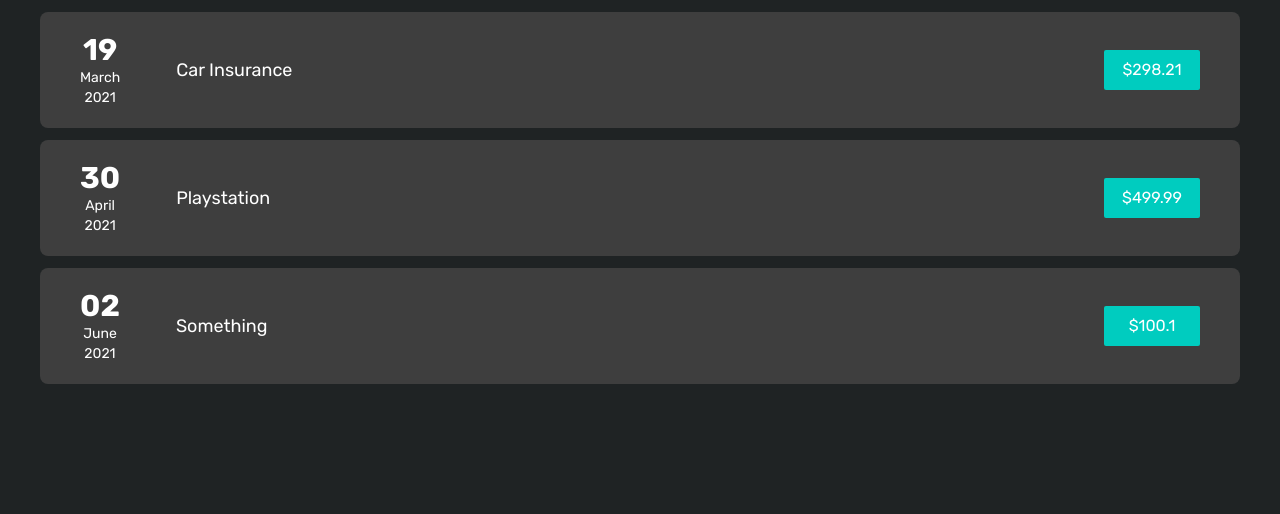
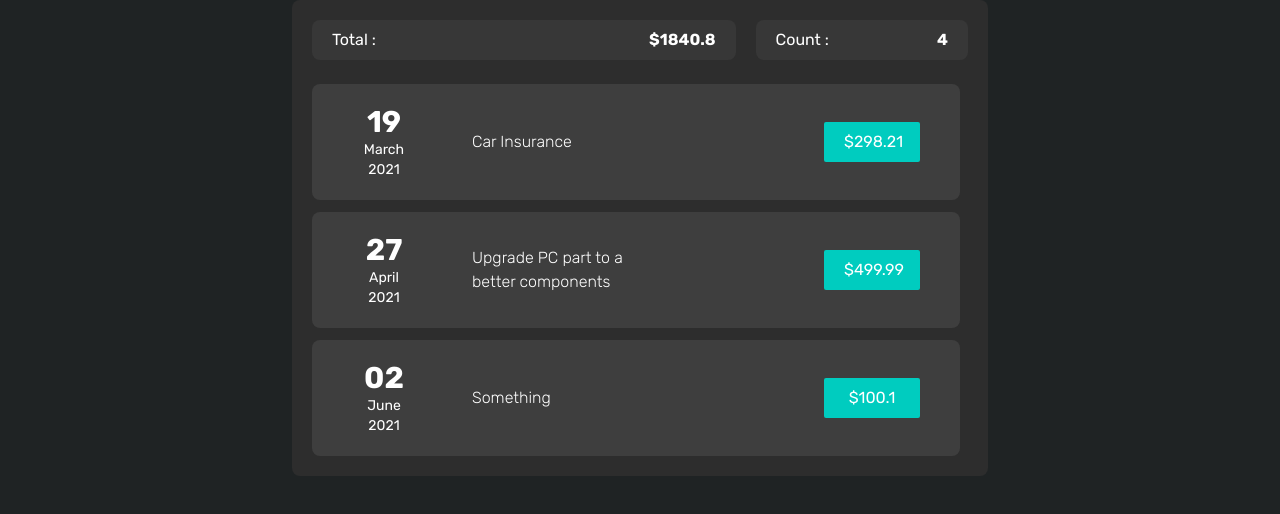
Before and after one commit to hanz-fr/react-expensetracker, a React (Create React App) app: page / in a window 1280 px wide. Shown: the top 514 px of the page. Built offline with nearby package versions, Linux system fonts and the light colour scheme.

Commit message:
(components) : added new one and break down into smaller parts

```diff
--- a/package.json
+++ b/package.json
@@ -36,6 +36,7 @@
     ]
   },
   "devDependencies": {
+    "tailwind-scrollbar": "^3.0.4",
     "tailwindcss": "^3.3.2"
   }
 }
--- a/src/App.js
+++ b/src/App.js
@@ -1,18 +1,17 @@
 import "./App.css";
-import ExpenseItem from "./components/ExpenseItem";
+import Expenses from "./components/Expenses";
 
 function App() {
   const expenses = [
     { title: "Car Insurance", amount: 298.21, date: new Date(2021, 2, 19),},
-    { title: "Playstation", amount: 499.99, date: new Date(2021, 3, 30),},
+    { title: "Upgrade PC part to a better components", amount: 499.99, date: new Date(2021, 3, 27),},
     { title: "Something", amount: 100.10, date: new Date(2021, 5, 2),},
+    { title: "Artifact", amount: 942.50, date: new Date(2021, 11, 1),},
   ];
 
   return (
-    <div>
-      <ExpenseItem title={expenses[0].title} amount={expenses[0].amount} date={expenses[0].date}/>
-      <ExpenseItem title={expenses[1].title} amount={expenses[1].amount} date={expenses[1].date}/>
-      <ExpenseItem title={expenses[2].title} amount={expenses[2].amount} date={expenses[2].date}/>
+    <div className="flex justify-center">
+      <Expenses items={expenses} />
     </div>
   );
 }
--- /dev/null
+++ b/src/components/Card.js
@@ -0,0 +1,5 @@
+function Card (props) {
+    return <div className="bg-[#3E3E3E] rounded-lg my-3 max-w-2xl mr-2">{props.children}</div>
+}
+
+export default Card;
--- /dev/null
+++ b/src/components/ExpenseCount.js
@@ -0,0 +1,10 @@
+function ExpenseCount(props) {
+  return (
+    <div className="flex basis-1/3 justify-between px-5 py-2 bg-[#373737] rounded-lg">
+      <div className="text-base text-white">Count :</div>
+      <div className="text-base font-bold text-white">{props.count}</div>
+    </div>
+  );
+}
+
+export default ExpenseCount;
--- a/src/components/ExpenseDate.js
+++ b/src/components/ExpenseDate.js
@@ -4,7 +4,7 @@ function ExpenseDate(props) {
   const year = props.date.getFullYear();
 
   return (
-    <div className="flex flex-col text-center">
+    <div className="flex flex-col text-center w-16">
       <div className="font-bold text-white text-3xl">{date}</div>
       <div className="text-white text-sm">{month}</div>
       <div className="text-white text-sm">{year}</div>
--- a/src/components/ExpenseItem.js
+++ b/src/components/ExpenseItem.js
@@ -1,4 +1,5 @@
 import ExpenseDate from "./ExpenseDate";
+import Card from "./Card";
 
 function ExpenseItem(props) {
 
@@ -7,23 +8,24 @@ function ExpenseItem(props) {
   const amount = props.amount;
 
   return (
-    /* Container */
-    <div className="bg-[#3E3E3E] rounded-lg mx-10 my-3">
+    /* Card */
+    <Card>
       <div className="flex justify-between px-10 py-5">
         {/* Date */}
         <div className="flex gap-14">
           <ExpenseDate date={props.date}/>
           {/* Title */}
           <div className="my-auto">
-            <p className="text-white text-lg">{title}</p>
+            <p className="w-48 text-white text-base font-light">{title}</p>
           </div>
         </div>
+        <div className="mx-20"></div>{/* Spacer */}
         {/* Price */}
-        <div className="my-auto font-normal text-white bg-[#00CCBF] text-center py-2 w-24 rounded-sm">
+        <div className="my-auto font-normal text-white bg-[#00CCBF] text-center px-5 py-2 w-24 rounded-sm">
           ${amount}
         </div>
       </div>
-    </div>
+    </Card>
   );
 }
 
--- /dev/null
+++ b/src/components/ExpenseTotal.js
@@ -0,0 +1,11 @@
+function ExpenseTotal(props) {
+
+  return (
+    <div className="flex basis-2/3 justify-between px-5 py-2 bg-[#373737] rounded-lg">
+      <div className="text-base text-white">Total :</div>
+      <div className="text-base font-bold text-white">${props.total.toFixed(1)}</div>
+    </div>
+  );
+}
+
+export default ExpenseTotal;
--- /dev/null
+++ b/src/components/Expenses.js
@@ -0,0 +1,46 @@
+import ExpenseItem from "./ExpenseItem";
+import ExpenseTotal from "./ExpenseTotal";
+import ExpenseCount from "./ExpenseCount";
+
+function Expenses(props) {
+  /* Total amount of the expenses */
+  const sum = props.items.reduce((accumulator, object) => {
+    return accumulator + object.amount;
+  }, 0);
+
+  return (
+    <div className="bg-[#2D2D2D] p-5 rounded-lg">
+      {/* Expenses Total and Count */}
+      <div className="flex flex-row gap-5 justify-between">
+        <ExpenseTotal total={sum} />
+        <ExpenseCount count={props.items.length} />
+      </div>
+      <div className="my-3"></div> {/* Small Spacer */}
+      {/* Expenses, inside a Container */}
+      <div className="h-96 overflow-y-scroll scrollbar-track-rounded-md scrollbar-thumb-rounded-md scrollbar-thin scrollbar-thumb-[#9F9F9F] scrollbar-track-[#3E3E3E]">
+      <ExpenseItem
+        title={props.items[0].title}
+        amount={props.items[0].amount}
+        date={props.items[0].date}
+      />
+      <ExpenseItem
+        title={props.items[1].title}
+        amount={props.items[1].amount}
+        date={props.items[1].date}
+      />
+      <ExpenseItem
+        title={props.items[2].title}
+        amount={props.items[2].amount}
+        date={props.items[2].date}
+      />
+      <ExpenseItem
+        title={props.items[3].title}
+        amount={props.items[3].amount}
+        date={props.items[3].date}
+      />
+      </div>
+    </div>
+  );
+}
+
+export default Expenses;
--- a/tailwind.config.js
+++ b/tailwind.config.js
@@ -6,5 +6,7 @@ module.exports = {
   theme: {
     extend: {},
   },
-  plugins: [],
+  plugins: [
+    require('tailwind-scrollbar')({ nocompatible: true }),
+  ],
 }
```
Also changed, not shown: 1 other file (tests, documents, lock files or other folders).
